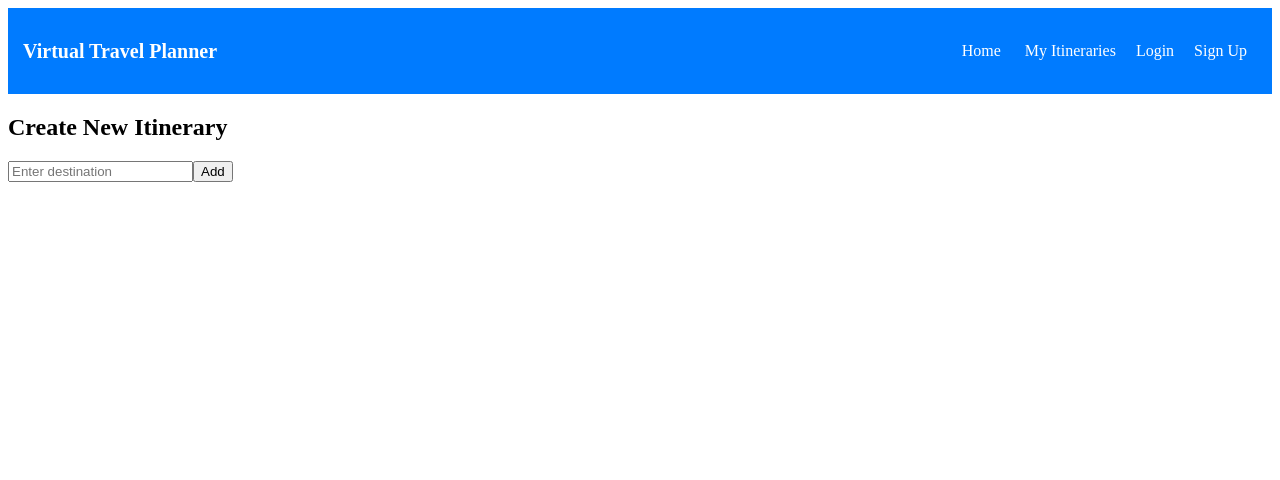
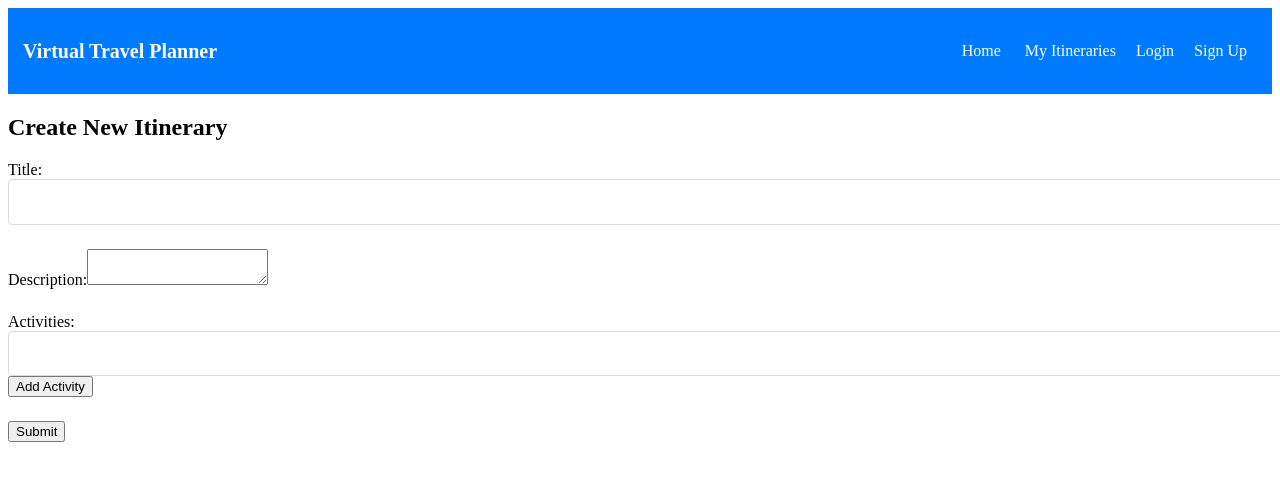
Before and after one commit to sarvasva86/Capstone-frontend, a React (Create React App) app: page /#/create-itinerary in a window 1280 px wide. Shown: the top 480 px of the page. Built offline with nearby package versions, Linux system fonts and the light colour scheme.

Commit message:
Update ItineraryForm.jsx

```diff
--- a/src/components/ItineraryForm.jsx
+++ b/src/components/ItineraryForm.jsx
@@ -1,25 +1,64 @@
-import React, { useState } from "react";
+import React, { useState } from 'react';
 
-const ItineraryForm = ({ addItinerary }) => {
-  const [destination, setDestination] = useState("");
+const ItineraryForm = ({ onSubmit, initialData = {} }) => {
+  const [formData, setFormData] = useState({
+    title: initialData.title || '',
+    description: initialData.description || '',
+    activities: initialData.activities || [''],
+  });
+
+  const handleActivityChange = (index, value) => {
+    const newActivities = [...formData.activities];
+    newActivities[index] = value;
+    setFormData({ ...formData, activities: newActivities });
+  };
+
+  const addActivity = () => {
+    setFormData({ ...formData, activities: [...formData.activities, ''] });
+  };
 
   const handleSubmit = (e) => {
     e.preventDefault();
-    if (destination.trim()) {
-      addItinerary(destination);
-      setDestination("");
-    }
+    onSubmit(formData);
   };
 
   return (
     <form onSubmit={handleSubmit}>
-      <input
-        type="text"
-        placeholder="Enter destination"
-        value={destination}
-        onChange={(e) => setDestination(e.target.value)}
-      />
-      <button type="submit">Add</button>
+      <div className="form-group">
+        <label>Title:</label>
+        <input
+          type="text"
+          value={formData.title}
+          onChange={(e) => setFormData({ ...formData, title: e.target.value })}
+          required
+        />
+      </div>
+
+      <div className="form-group">
+        <label>Description:</label>
+        <textarea
+          value={formData.description}
+          onChange={(e) => setFormData({ ...formData, description: e.target.value })}
+        />
+      </div>
+
+      <div className="form-group">
+        <label>Activities:</label>
+        {formData.activities.map((activity, index) => (
+          <input
+            key={index}
+            type="text"
+            value={activity}
+            onChange={(e) => handleActivityChange(index, e.target.value)}
+            required
+          />
+        ))}
+        <button type="button" onClick={addActivity}>
+          Add Activity
+        </button>
+      </div>
+
+      <button type="submit">Submit</button>
     </form>
   );
 };
```
